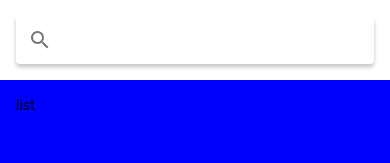
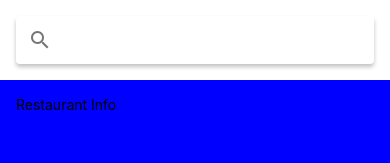
Before and after one commit to stephenavocado/MealsToGo, a React Native app: screen / in a window 390 px wide. Shown: the top 163 px of the page. Built offline with nearby package versions, Linux system fonts and the light colour scheme.

Commit message:
restaurant info

```diff
--- a/App.js
+++ b/App.js
@@ -1,43 +1,12 @@
 import React from "react";
 import { StatusBar as ExpoStatusBar } from 'expo-status-bar';
-import {
-  StatusBar,
-  StyleSheet,
-  Text,
-  View,
-  SafeAreaView,
-  Platform
-} from 'react-native';
-import { Searchbar } from "react-native-paper";
+import { RestaurantsScreen } from "./src/features/restaurants/screens/restaurant.screen";
 
 export default function App() {
   return (
     <>
-      <SafeAreaView style={styles.container}>
-        <View style={styles.search}>
-            <Searchbar />
-        </View>
-        <View style={styles.list}>
-          <Text>list</Text>
-        </View>
-      </SafeAreaView>
+      <RestaurantsScreen />
       <ExpoStatusBar style='auto' />
     </>
   );
 }
-
-const styles = StyleSheet.create({
-  container: {
-    flex: 1,
-    marginTop: StatusBar.currentHeight
-  },
-  search: {
-    padding: 16,
-    backgroundColor: "white"
-  },
-  list: {
-    flex: 1,
-    padding: 16,
-    backgroundColor: "blue"
-  }
-})
--- /dev/null
+++ b/src/features/restaurants/components/restaurant-info.component.js
@@ -0,0 +1,8 @@
+import React from "react";
+import { Text } from "react-native";
+
+export const RestaurantInfo = () => {
+    return (
+    <Text>Restaurant Info</Text>
+    )
+}
--- /dev/null
+++ b/src/features/restaurants/screens/restaurant.screen.js
@@ -0,0 +1,41 @@
+import React from "react";
+import { StatusBar as ExpoStatusBar } from 'expo-status-bar';
+import {
+  StatusBar,
+  StyleSheet,
+  Text,
+  View,
+  SafeAreaView,
+  Platform
+} from 'react-native';
+import { RestaurantInfo } from "../components/restaurant-info.component";
+import { Searchbar } from "react-native-paper";
+
+export const RestaurantsScreen = () => {
+    return(
+        <SafeAreaView style={styles.container}>
+        <View style={styles.search}>
+            <Searchbar />
+        </View>
+        <View style={styles.list}>
+          <RestaurantInfo />
+        </View>
+      </SafeAreaView>
+    )
+}
+
+const styles = StyleSheet.create({
+    container: {
+        flex: 1,
+        marginTop: StatusBar.currentHeight
+    },
+    search: {
+        padding: 16,
+        backgroundColor: "white"
+    },
+    list: {
+        flex: 1,
+        padding: 16,
+        backgroundColor: "blue"
+    }
+})
```
